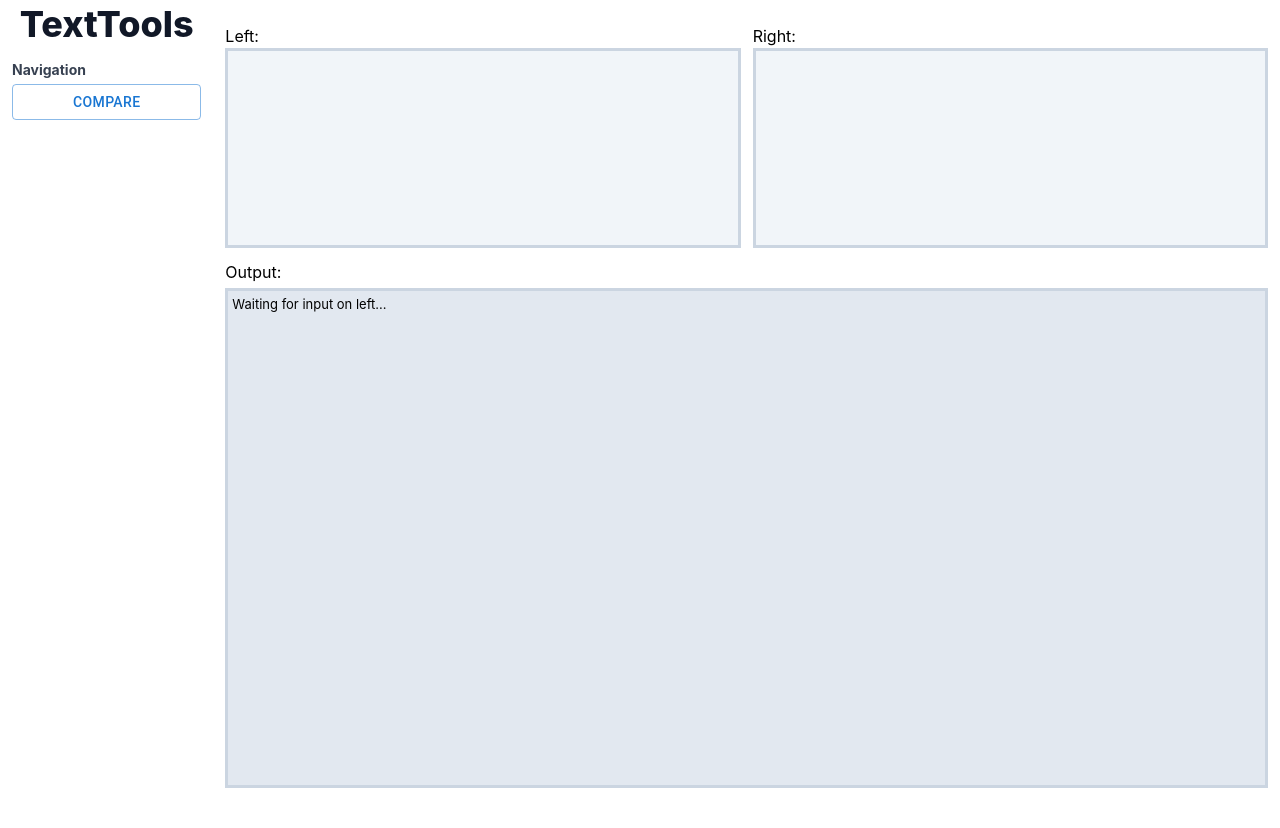
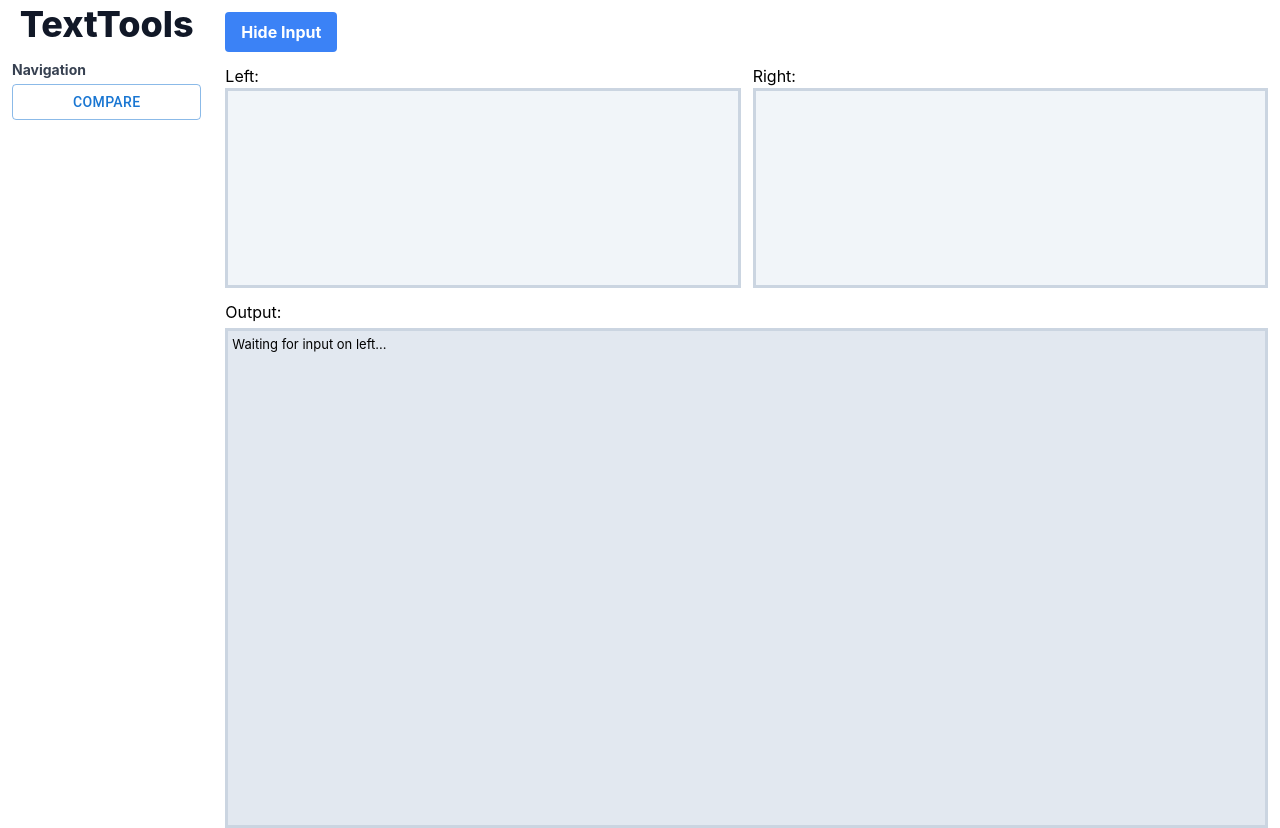
Before and after one commit to conradkoh/texttools_webapp, a Next.js app: page /compare in a window 1280 px wide. Before the commit the page ends 800 px from the top, so only its background shows below. Built offline with nearby package versions, Linux system fonts and the light colour scheme.

Commit message:
reduce height of input

```diff
--- /dev/null
+++ b/src/client/components/atoms/Condition.tsx
@@ -0,0 +1,3 @@
+export function Condition(p: { render: boolean; children: any }) {
+  return p.render ? p.children : null;
+}
--- a/src/client/components/templates/ComparePageTemplate.module.scss
+++ b/src/client/components/templates/ComparePageTemplate.module.scss
@@ -1,5 +1,6 @@
 .input {
   font-size: small;
+  height: 200px;
 }
 .output {
   min-height: 500px;
--- a/src/client/components/templates/ComparePageTemplate.tsx
+++ b/src/client/components/templates/ComparePageTemplate.tsx
@@ -1,6 +1,7 @@
 import React, { useCallback } from 'react';
 import { FunctionComponent } from 'react';
 import styles from './ComparePageTemplate.module.scss';
+import { Condition } from '@client/components/atoms/Condition';
 interface ComparePageTemplateProps {
   left: { value: string };
   right: { value: string };
@@ -15,6 +16,7 @@ const ComparePageTemplate: FunctionComponent<ComparePageTemplateProps> = ({
   onLeftChange,
   onRightChange,
 }) => {
+  const [showInput, setShowInput] = React.useState(true);
   const handleLeftChange = useCallback(
     (e) => {
       onLeftChange(e.target.value);
@@ -28,8 +30,22 @@ const ComparePageTemplate: FunctionComponent<ComparePageTemplateProps> = ({
     [onRightChange]
   );
   return (
-    <div className="px-3 py-3 w-100 h-full flex flex-col">
-      <div className="flex flex-row grow grid grid-cols-2 gap-3">
+    <>
+      <div className="px-3 py-3 w-100 h-full">
+        <div className="h-full flex flex-col">
+          {/* Toolbar */}
+          <div>
+            <button
+              className="bg-blue-500 hover:bg-blue-700 text-white font-bold py-2 px-4 rounded"
+              onClick={() => setShowInput(!showInput)}
+            >
+              {showInput ? 'Hide' : 'Show'} Input
+            </button>
+          </div>
+          {/* Input */}
+          <div className="grow flex flex-col">
+            <Condition render={showInput}>
+              <div className="flex flex-row grid grid-cols-2 gap-3">
                 <div className="flex flex-col grow">
                   <div className="mt-3">Left:</div>
                   <textarea
@@ -47,13 +63,18 @@ const ComparePageTemplate: FunctionComponent<ComparePageTemplateProps> = ({
                   ></textarea>
                 </div>
               </div>
+            </Condition>
+            {/* Output */}
             <div className="mt-3">Output:</div>
             <textarea
               readOnly
               value={output.value}
-        className={`mt-1 w-full bg-slate-200 border-solid border-slate-300 ${styles.output}`}
+              className={`mt-1 w-full grow bg-slate-200 border-solid border-slate-300 ${styles.output}`}
             ></textarea>
           </div>
+        </div>
+      </div>
+    </>
   );
 };
 export default ComparePageTemplate;
```
Lines whose indentation alone changed are shown as unchanged.
